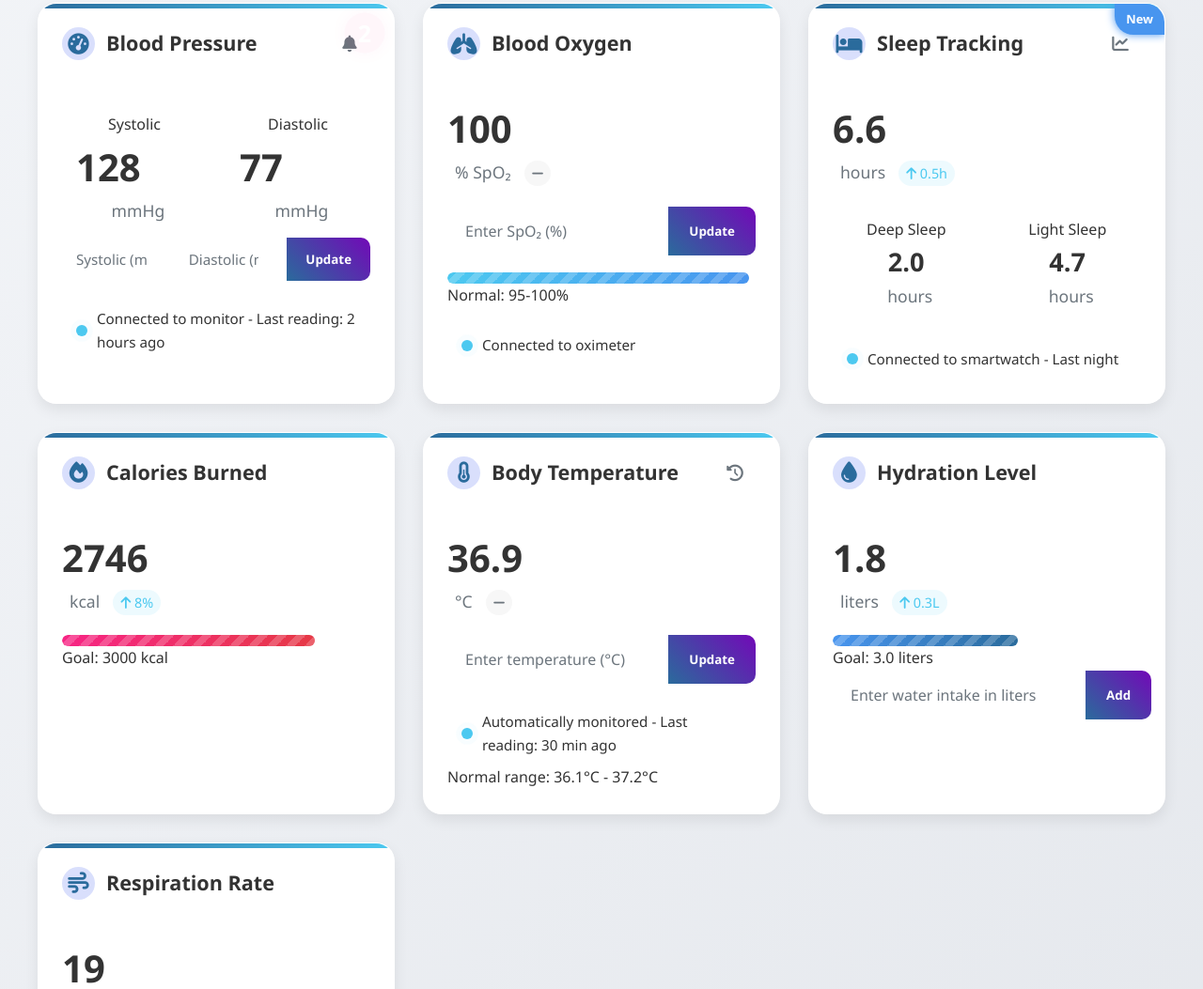
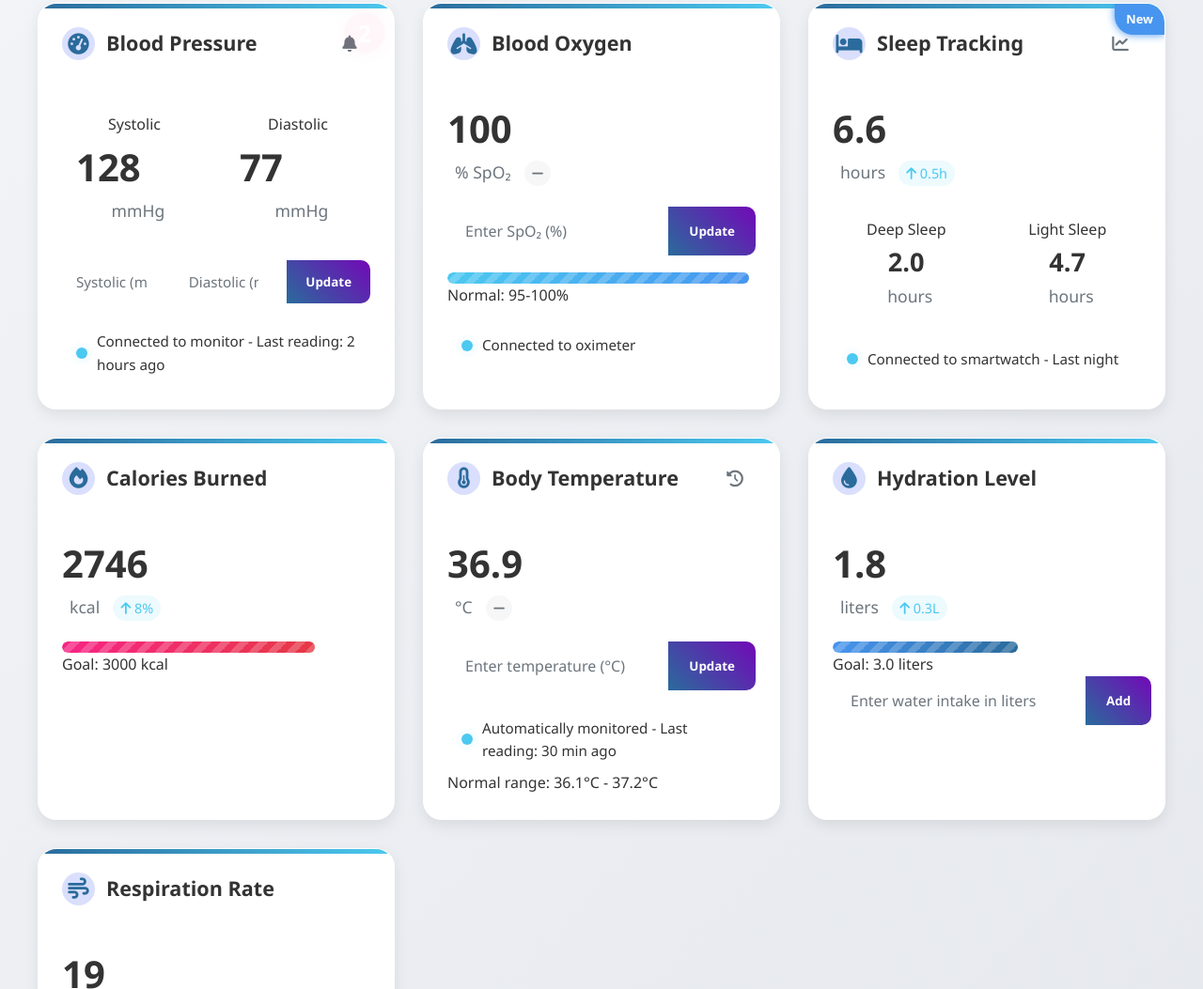
Before and after one commit to anubhab7105/HealthMetricsDashboard, a plain HTML site: page index.html in a window 1280 px wide. Shown: the part 760-1813 px from the top of the page at 94% size. Drawn offline with Linux system fonts and the light colour scheme.

Commit message:
Add margin-top to input groups for improved spacing in the layout

```diff
--- a/styles.css
+++ b/styles.css
@@ -733,6 +733,7 @@
         .bp-inputs {
             display: flex;
             gap: 0;
+            margin-top: 24px;
         }
 
         .bp-inputs input {
@@ -764,5 +765,6 @@
 
         /* Ensure small inputs align visually with the existing .input-group rules */
         .input-group.bp-inputs {
+            margin-top: 24px;
             margin-bottom: 18px;
         }
```
